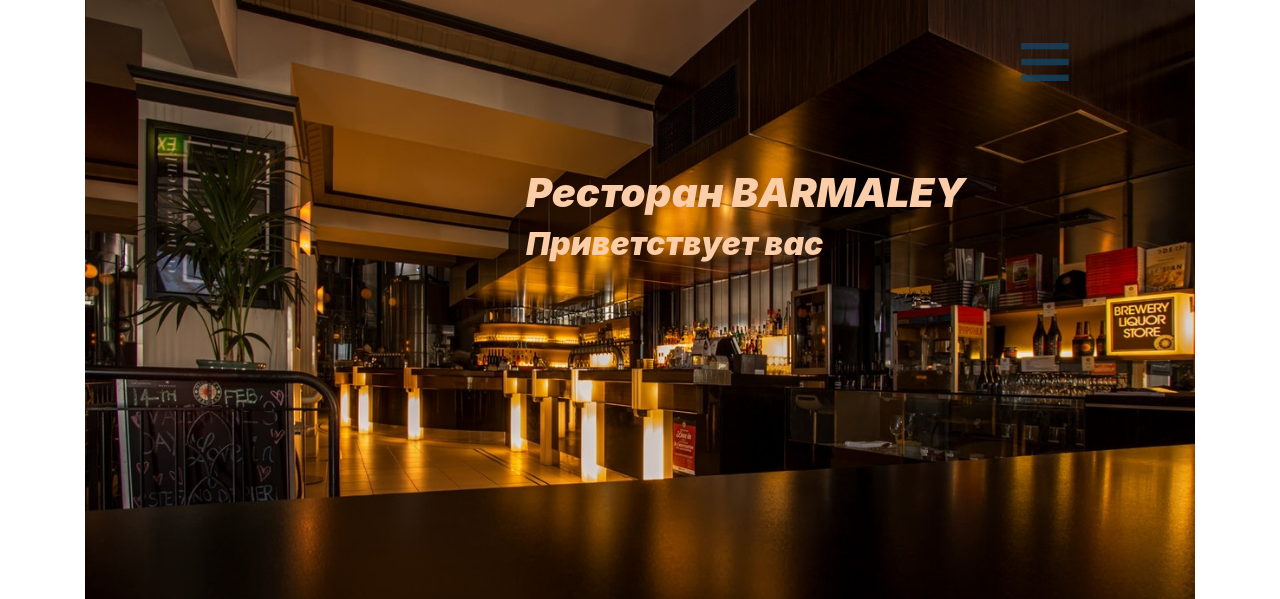
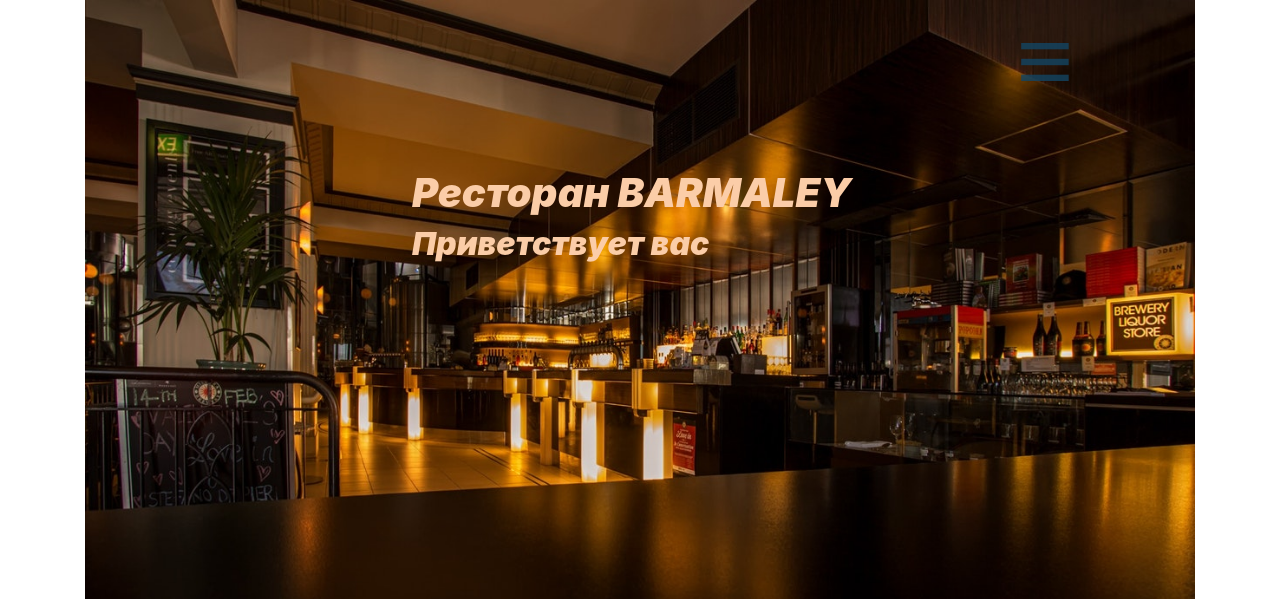
Before and after one commit to mukhammat/WebLesson, a PHP site: page / in a window 1280 px wide. Shown: the top 599 px of the page. Run offline with PHP 8.4, Linux system fonts and the light colour scheme.

Commit message:
Mini upgrade

```diff
--- a/css/main.css
+++ b/css/main.css
@@ -15,7 +15,7 @@ body{
 
 .header-name{
     position: absolute;
-    left: 40%;
+    left: 30%;
     top: 169px;
     color: #fbcda8;
     font-style: italic;
```
Also changed, not shown: README.md, index.html (renamed from index.php).
